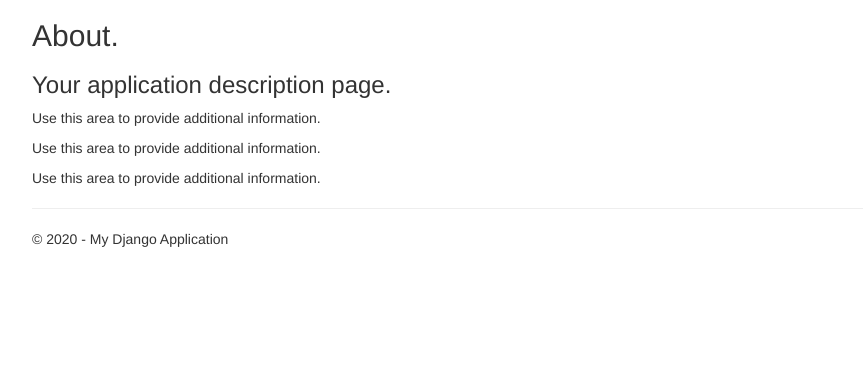
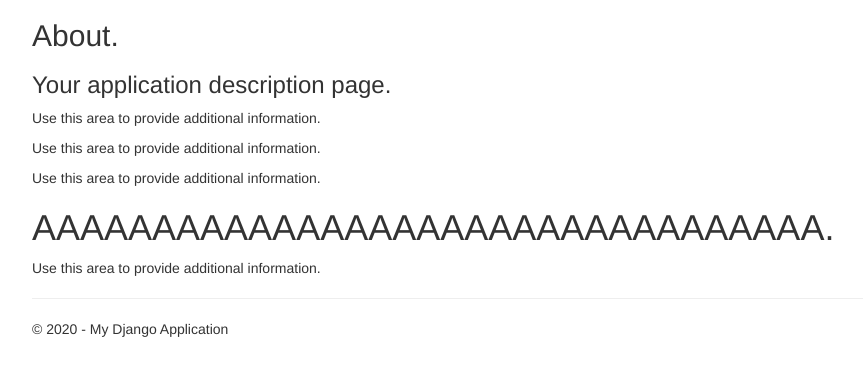
Before and after one commit to online2019/Django12, a Django app: page /about in a window 1280 px wide. Shown: the part 51-427 px from the top of the page, without its empty margins (38-901 px from the left). Run offline with Django 3.2, Linux system fonts and the light colour scheme; some libraries are stand-ins or nearby versions.

Commit message:
новое изменение мастер

```diff
--- a/Django12/app/templates/app/about.html
+++ b/Django12/app/templates/app/about.html
@@ -9,6 +9,10 @@
 <p>Use this area to provide additional information.</p>
 
 <p>Use this area to provide additional information.</p>
+<h1>AAAAAAAAAAAAAAAAAAAAAAAAAAAAAAAAA.</h1>
+<p>Use this area to provide additional information.</p>
+
+
 
 
 {% endblock %}
```
